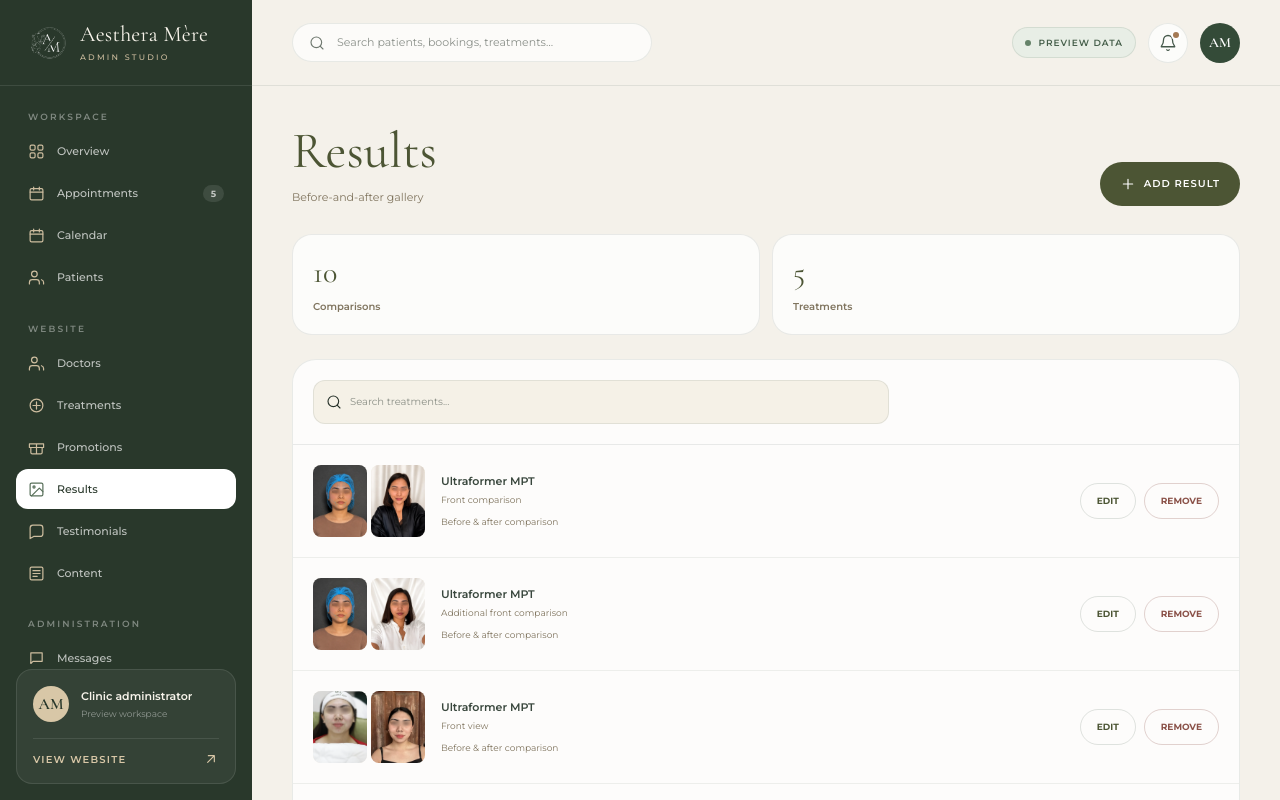
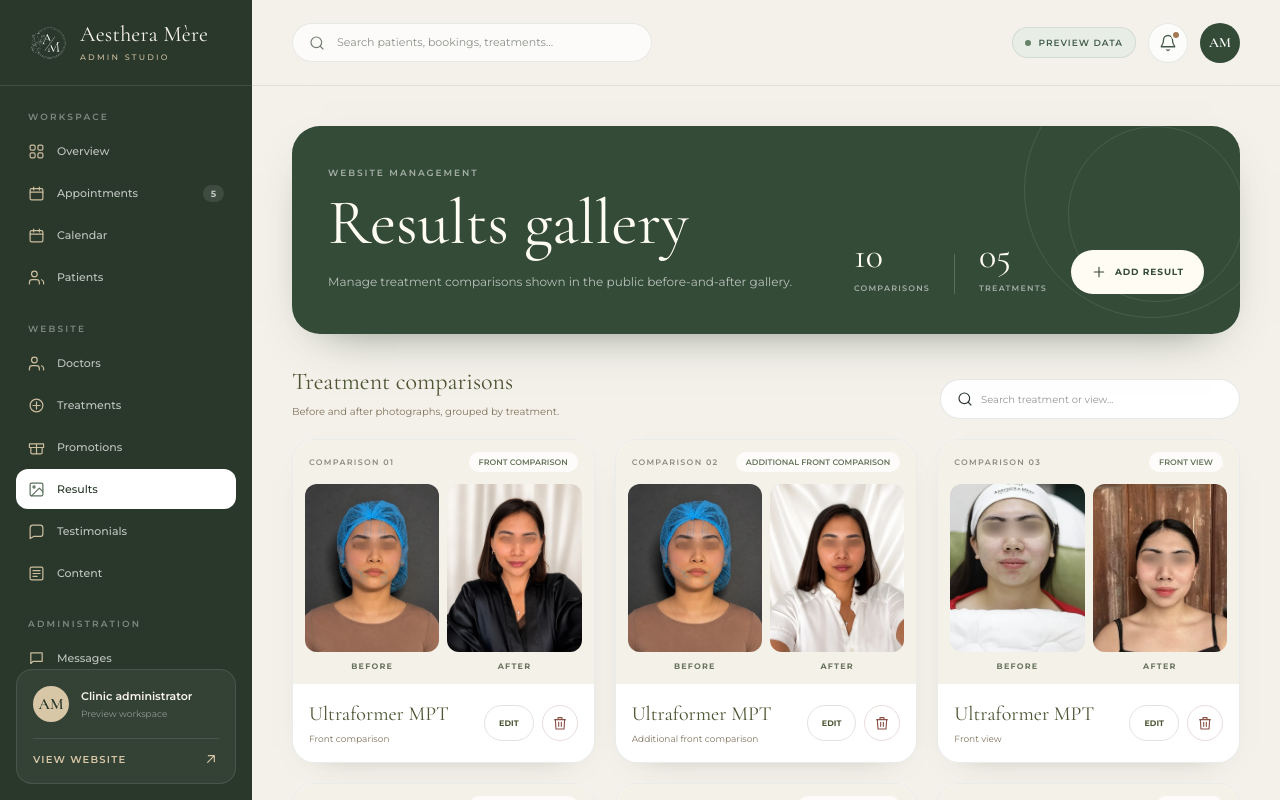
Before and after one commit to bettybeatrix/aesthera-mere, a Next.js app: page /admin/results in a window 1280 px wide. Shown: the top 800 px of the page. Built offline with nearby package versions, Linux system fonts and the light colour scheme.

Commit message:
Redesign Results admin as editorial comparison gallery

```diff
--- a/components/admin/ResultsWorkspace.tsx
+++ b/components/admin/ResultsWorkspace.tsx
@@ -120,38 +120,56 @@ export default function ResultsWorkspace() {
   return (
     <main className="min-h-screen px-5 pb-16 pt-7 sm:px-8 lg:px-10 lg:pt-10">
       <div className="mx-auto max-w-[1460px]">
-        <header className="flex flex-col justify-between gap-5 md:flex-row md:items-end">
-          <div><h1 className="font-seasons text-[clamp(2.4rem,4vw,3.7rem)] leading-none text-[#4c5534]">Results</h1><p className="mt-3 font-montserrat text-[11px] text-[#80755f]">Before-and-after gallery</p></div>
-          <button type="button" onClick={openAdd} className="inline-flex min-h-11 items-center justify-center gap-2 rounded-full bg-[#4c5534] px-5 font-montserrat text-[10px] font-semibold uppercase tracking-[0.1em] text-white transition-colors hover:bg-[#3d472a]"><Icon><path d="M12 5v14M5 12h14" /></Icon> Add result</button>
-        </header>
-
-        <section className="mt-7 grid gap-3 sm:grid-cols-2">
-          <article className="rounded-[20px] border border-[#334b39]/10 bg-white/75 p-5"><p className="font-seasons text-3xl text-[#4c5534]">{items.length}</p><p className="mt-2 font-montserrat text-[10px] font-semibold text-[#80755f]">Comparisons</p></article>
-          <article className="rounded-[20px] border border-[#334b39]/10 bg-white/75 p-5"><p className="font-seasons text-3xl text-[#4c5534]">{new Set(items.map((item) => item.title)).size}</p><p className="mt-2 font-montserrat text-[10px] font-semibold text-[#80755f]">Treatments</p></article>
+        <section className="relative overflow-hidden rounded-[28px] bg-[#344b38] px-6 py-8 text-[#fffcf3] shadow-[0_18px_48px_-30px_rgba(30,55,35,0.75)] sm:px-9 sm:py-10">
+          <div className="pointer-events-none absolute -right-10 -top-16 h-64 w-64 rounded-full border border-white/10" />
+          <div className="pointer-events-none absolute -right-1 top-0 h-44 w-44 rounded-full border border-white/10" />
+          <div className="relative flex flex-col justify-between gap-8 lg:flex-row lg:items-end">
+            <div className="max-w-2xl">
+              <p className="font-montserrat text-[9px] font-semibold uppercase tracking-[0.22em] text-white/55">Website management</p>
+              <h1 className="mt-3 font-seasons text-[clamp(2.5rem,5vw,4.2rem)] leading-[0.98]">Results gallery</h1>
+              <p className="mt-4 max-w-xl font-montserrat text-xs leading-6 text-white/65">Manage treatment comparisons shown in the public before-and-after gallery.</p>
+            </div>
+            <div className="flex flex-wrap items-end gap-6">
+              <div><p className="font-seasons text-4xl leading-none">{items.length.toString().padStart(2, "0")}</p><p className="mt-2 font-montserrat text-[8px] font-semibold uppercase tracking-[0.15em] text-white/55">Comparisons</p></div>
+              <div className="h-10 w-px bg-white/20" />
+              <div><p className="font-seasons text-4xl leading-none">{new Set(items.map((item) => item.title)).size.toString().padStart(2, "0")}</p><p className="mt-2 font-montserrat text-[8px] font-semibold uppercase tracking-[0.15em] text-white/55">Treatments</p></div>
+              <button type="button" onClick={openAdd} className="inline-flex min-h-11 items-center justify-center gap-2 rounded-full bg-[#fffcf3] px-5 font-montserrat text-[9px] font-bold uppercase tracking-[0.1em] text-[#344b38] transition-colors hover:bg-white"><Icon><path d="M12 5v14M5 12h14" /></Icon> Add result</button>
+            </div>
+          </div>
         </section>
 
-        {!editingId && resultForm && <div className="mb-6 mt-6">{resultForm}</div>}
+        {!editingId && resultForm && <div className="mb-7 mt-7">{resultForm}</div>}
 
-        <section className="mt-6 overflow-hidden rounded-[24px] border border-[#334b39]/10 bg-white/80">
-          <div className="border-b border-[#334b39]/10 p-4 sm:p-5"><label className="flex min-h-11 max-w-xl items-center gap-2 rounded-xl border border-[#334b39]/10 bg-[#f5f1e7] px-3"><Icon><circle cx="11" cy="11" r="8" /><path d="m21 21-4.35-4.35" /></Icon><span className="sr-only">Search results</span><input value={query} onChange={(event) => setQuery(event.target.value)} placeholder="Search treatments..." className="min-w-0 flex-1 bg-transparent font-montserrat text-[10px] outline-none" /></label></div>
-          <div className="divide-y divide-[#334b39]/8">
-            {visible.map((item) => <article key={item.id} className="grid gap-4 p-4 sm:grid-cols-[minmax(0,1fr)_auto] sm:items-center sm:p-5">
-              <div className="flex min-w-0 items-center gap-4">
-                <div className="grid w-28 shrink-0 grid-cols-2 gap-1">
-                  {[item.before, item.after].map((src, index) => <div key={index} className="relative aspect-[3/4] overflow-hidden rounded-lg bg-[#f5f1e7]"><Image src={src} alt={index ? "After" : "Before"} fill sizes="56px" className="object-cover" unoptimized /></div>)}
+        <section className="mt-8">
+          <div className="mb-5 flex flex-col justify-between gap-4 sm:flex-row sm:items-end">
+            <div><h2 className="font-seasons text-2xl text-[#4c5534]">Treatment comparisons</h2><p className="mt-1.5 font-montserrat text-[10px] text-[#80755f]">Before and after photographs, grouped by treatment.</p></div>
+            <label className="flex min-h-10 w-full items-center gap-2 rounded-full border border-[#334b39]/12 bg-white px-4 sm:max-w-[300px]"><Icon><circle cx="11" cy="11" r="8" /><path d="m21 21-4.35-4.35" /></Icon><span className="sr-only">Search results</span><input value={query} onChange={(event) => setQuery(event.target.value)} placeholder="Search treatment or view..." className="min-w-0 flex-1 bg-transparent font-montserrat text-[10px] outline-none" /></label>
+          </div>
+
+          {visible.length > 0 ? (
+            <div className="grid items-start gap-5 md:grid-cols-2 xl:grid-cols-3">
+              {visible.map((item, index) => <article key={item.id} className="overflow-hidden rounded-[22px] border border-[#334b39]/10 bg-white shadow-[0_12px_32px_-28px_rgba(35,54,40,0.55)] transition-shadow hover:shadow-[0_18px_38px_-26px_rgba(35,54,40,0.45)]">
+                <div className="relative bg-[#f4f1e8] p-3">
+                  <div className="mb-3 flex items-center justify-between px-1"><span className="font-montserrat text-[8px] font-semibold uppercase tracking-[0.16em] text-[#8a8d7e]">Comparison {(index + 1).toString().padStart(2, "0")}</span><span className="rounded-full bg-white/80 px-2.5 py-1 font-montserrat text-[8px] font-semibold uppercase text-[#66745c]">{item.view}</span></div>
+                  <div className="grid grid-cols-2 gap-2">
+                    {[{src:item.before,label:"Before"},{src:item.after,label:"After"}].map((photo) => <figure key={photo.label} className="min-w-0">
+                      <div className="relative aspect-[4/5] overflow-hidden rounded-xl bg-[#e8e4dc]"><Image src={photo.src} alt={photo.label + " " + item.title} fill sizes="(max-width: 768px) 45vw, 25vw" className="object-cover" unoptimized /></div>
+                      <figcaption className="mt-2 text-center font-montserrat text-[8px] font-bold uppercase tracking-[0.15em] text-[#69745f]">{photo.label}</figcaption>
+                    </figure>)}
+                  </div>
                 </div>
-                <div className="min-w-0"><h2 className="font-montserrat text-[11px] font-semibold text-[#39473d]">{item.title}</h2><p className="mt-1 font-montserrat text-[9px] text-[#80755f]">{item.view}</p><p className="mt-2 font-montserrat text-[9px] text-[#80755f]">Before & after comparison</p></div>
-              </div>
-              <div className="flex flex-wrap gap-2"><button type="button" onClick={() => openEdit(item)} className="min-h-9 rounded-full border border-[#334b39]/15 px-4 font-montserrat text-[9px] font-bold uppercase text-[#4c5534]">Edit</button><button type="button" onClick={() => setPendingDelete(item)} className="min-h-9 rounded-full border border-[#8a5148]/25 px-4 font-montserrat text-[9px] font-bold uppercase text-[#8a5148]">Remove</button></div>
-              {editingId === item.id && resultForm && <div className="sm:col-span-2 rounded-2xl bg-[#f8f7f1] p-4 sm:p-5">{resultForm}</div>}
-            </article>)}
-            {!visible.length && <p className="p-12 text-center font-montserrat text-xs text-[#80755f]">No results match your search.</p>}
-          </div>
+                <div className="flex items-center justify-between gap-3 px-4 py-4">
+                  <div className="min-w-0"><h3 className="truncate font-seasons text-xl text-[#4c5534]">{item.title}</h3><p className="mt-1 font-montserrat text-[9px] text-[#80755f]">{item.view}</p></div>
+                  <div className="flex shrink-0 gap-2"><button type="button" onClick={() => openEdit(item)} className="min-h-9 rounded-full border border-[#334b39]/15 px-3.5 font-montserrat text-[8px] font-bold uppercase text-[#4c5534] transition-colors hover:bg-[#f5f1e7]">Edit</button><button type="button" onClick={() => setPendingDelete(item)} aria-label={"Remove " + item.title + " " + item.view} className="grid h-9 w-9 place-items-center rounded-full border border-[#8a5148]/20 text-[#8a5148] transition-colors hover:bg-[#fbefec]"><Icon><path d="M4 7h16M10 11v6M14 11v6M5 7l1 14h12l1-14M9 7V4h6v3" /></Icon></button></div>
+                </div>
+                {editingId === item.id && resultForm && <div className="border-t border-[#334b39]/10 bg-[#f8f7f1] p-4 sm:p-5">{resultForm}</div>}
+              </article>)}
+            </div>
+          ) : <div className="rounded-[22px] border border-dashed border-[#334b39]/20 bg-white/70 px-6 py-16 text-center"><p className="font-seasons text-2xl text-[#4c5534]">No matching results</p><p className="mt-2 font-montserrat text-[10px] text-[#80755f]">Try another treatment name or view.</p></div>}
         </section>
       </div>
 
       {pendingDelete && <div className="fixed inset-0 z-[70] flex items-center justify-center bg-[#172119]/55 px-5 py-8 backdrop-blur-sm" role="presentation" onMouseDown={(event) => { if (event.target === event.currentTarget) setPendingDelete(null); }}><section role="alertdialog" aria-modal="true" aria-labelledby="delete-result-title" className="w-full max-w-[420px] rounded-[24px] bg-[#fffcf3] p-6 shadow-2xl"><h2 id="delete-result-title" className="font-seasons text-2xl text-[#4c5534]">Remove this result?</h2><p className="mt-3 font-montserrat text-xs leading-6 text-[#80755f]">{pendingDelete.title} · {pendingDelete.view}</p><div className="mt-6 flex justify-end gap-2"><button type="button" onClick={() => setPendingDelete(null)} className="min-h-10 rounded-full border border-[#334b39]/20 px-5 font-montserrat text-[9px] font-semibold uppercase">Cancel</button><button type="button" onClick={removeResult} className="min-h-10 rounded-full bg-[#8a5148] px-5 font-montserrat text-[9px] font-semibold uppercase text-white">Remove</button></div></section></div>}
       {notice && <div role="status" className="fixed bottom-5 right-5 z-[60] max-w-sm rounded-2xl bg-white px-5 py-4 font-montserrat text-[10px] leading-5 text-[#4f6442] shadow-xl">{notice}</div>}
     </main>
-  );
-}
+  );}
```
